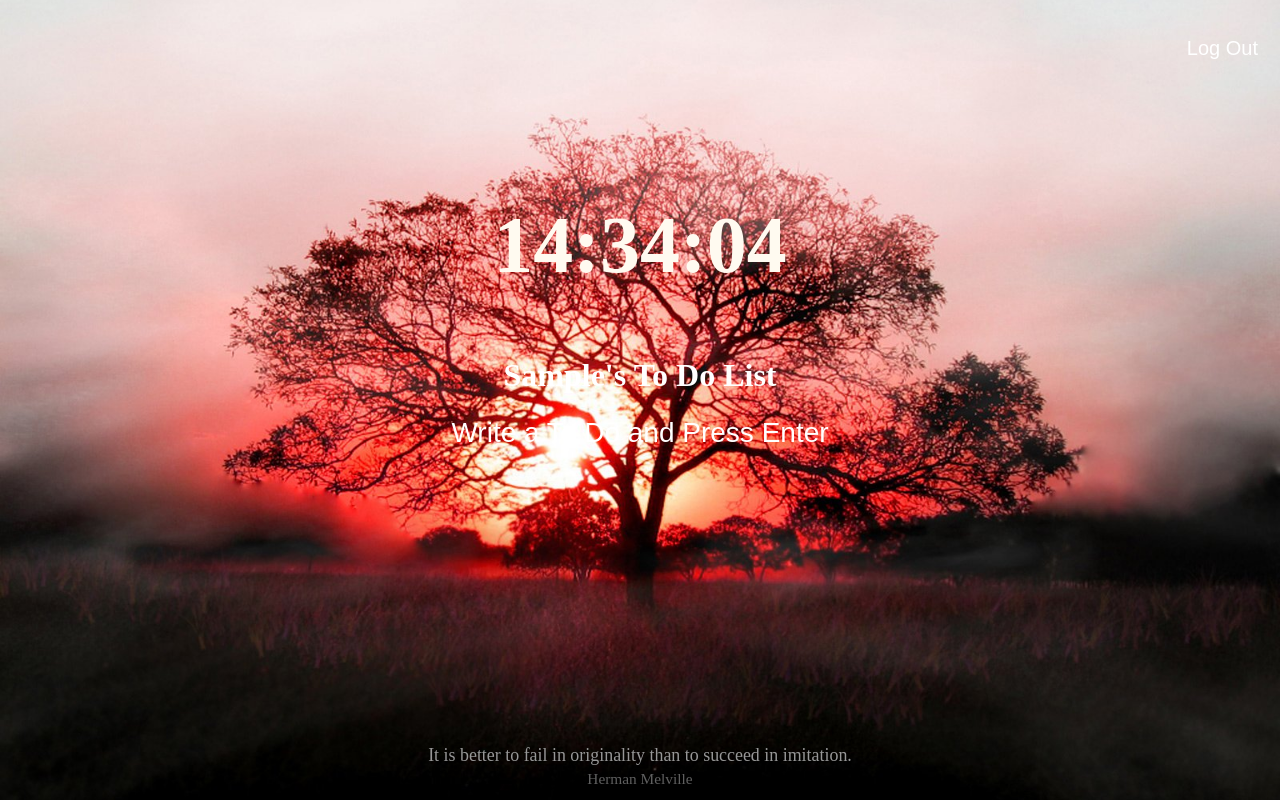
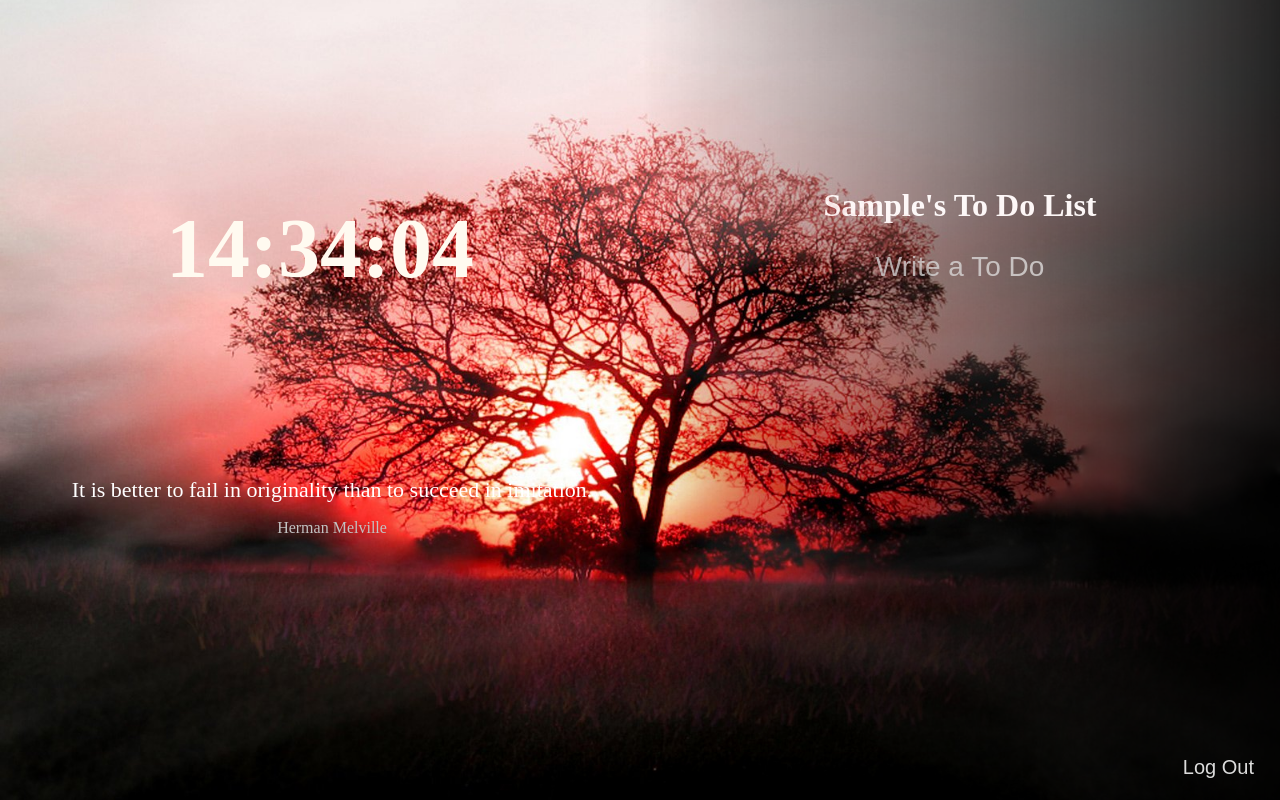
Before and after one commit to GangHub1970/Momentum, a plain HTML site: page index.html in a window 1280 px wide. Both pictures are taken after typing "Sample" into the empty fields and a click on the input "Log In". Drawn offline with Linux system fonts and the light colour scheme.

Commit message:
디자인 수정

```diff
--- a/css/style.css
+++ b/css/style.css
@@ -16,7 +16,7 @@ input {
 }
 
 ::placeholder {
-  color: white;
+  color: rgb(194, 194, 194);
 }
 
 button {
@@ -26,6 +26,7 @@ button {
 }
 
 .background {
+  display: flex;
   position: absolute;
   width: 100%;
   height: 100%;
@@ -37,9 +38,13 @@ button {
   display: none;
 }
 
+.main {
+  width: 100%;
+}
+
 #clock {
   margin-top: 200px;
-  font-size: 80px;
+  font-size: 84px;
   color: floralwhite;
 }
 
@@ -61,31 +66,40 @@ button {
   color: white;
 }
 
+.ToDoList {
+  width: 50%;
+  height: 100%;
+  padding-top: 160px;
+  text-align: center;
+  background: linear-gradient(to left, black, transparent);
+  opacity: 0.85;
+}
+
 .todo_list {
-  width: 400px;
+  width: 90%;
   text-align: center;
 }
 
 #todo-list {
   text-align: center;
   list-style: none;
-  width: 400px;
-  height: 108px;
+  width: 70%;
+  height: 40%;
   padding: 0;
-  margin: auto;
+  margin: 8px auto 0;
   overflow-y: auto;
 }
 
 #todo-list li {
-  margin: 6px;
+  margin: 12px;
   font-size: 24px;
   color: white;
 }
 
 #quote {
-  position: fixed;
   display: flex;
   flex-direction: column;
+  position: fixed;
   bottom: 12px;
   left: 50%;
   transform: translateX(-50%);
@@ -103,34 +117,27 @@ button {
 }
 
 .weather {
-  position: fixed;
-  top: 12px;
-  right: 16px;
+  position: absolute;
+  top: 16px;
+  right: 20px;
   font-size: 14px;
-  color: black;
+  color: floralwhite;
 }
 
 .logout {
-  position: fixed;
-  top: 36px;
-  right: 16px;
+  position: absolute;
+  right: 20px;
+  bottom: 20px;
   cursor: pointer;
   font-size: 20px;
 }
 
 .logout:hover {
-  color: black;
+  color: red;
 }
 
 @media screen and (max-width: 768px) {
-  .quotes,
-  .authors {
-    transition: all ease-in 0.1s;
-  }
-
-  .quotes:hover,
-  .authors:hover {
-    color: rgb(190, 190, 190);
-    transform: scale(1.8);
+  #clock {
+    font-size: 11vw;
   }
 }
--- a/index.html
+++ b/index.html
@@ -15,6 +15,7 @@
   </head>
   <body>
     <div class="background">
+      <div class="main">
         <h2 id="clock">00:00:00</h2>
         <form class="login-form hidden">
           <input
@@ -26,27 +27,30 @@
           />
           <input class="login" type="submit" value="Log In" />
         </form>
+        <div id="quote">
+          <span class="quotes"></span>
+          <span class="authors"></span>
+        </div>
+      </div>
+      <section class="ToDoList hidden">
+        <div class="weather hidden">
+          <span></span>
+          <span></span>
+        </div>
         <h1 id="greeting" class="hidden"></h1>
         <form id="todo-form">
           <input
             class="todo_list"
             type="text"
-          placeholder="Write a To Do and Press Enter"
+            placeholder="Write a To Do"
             required
           />
         </form>
         <ul id="todo-list"></ul>
-      <div id="quote">
-        <span class="quotes"></span>
-        <span class="authors"></span>
-      </div>
-      <div class="weather">
-        <span></span>
-        <span></span>
-      </div>
         <form class="logout_form hidden">
           <input class="logout" type="submit" value="Log Out" />
         </form>
+      </section>
     </div>
   </body>
 </html>
--- a/js/greetings.js
+++ b/js/greetings.js
@@ -3,6 +3,13 @@ const logoutForm = document.querySelector(".logout_form");
 const loginInput = document.querySelector(".login-form input");
 const greeting = document.querySelector("#greeting");
 const todo = document.querySelector(".todo_list");
+const todoList = document.querySelector(".ToDoList");
+const main = document.querySelector(".main");
+const Quotes = document.querySelector("#quote");
+const Quote = document.querySelector("#quote span:first-child");
+const Author = document.querySelector("#quote span:last-child");
+const weather = document.querySelector(".weather");
+const Clock = document.querySelector("#clock");
 
 const HIDDEN_CLASSNAME = "hidden";
 const USERNAME_KEY = "username";
@@ -10,12 +17,34 @@ const USERNAME_KEY = "username";
 function onLoginSubmit(event) {
   event.preventDefault();
   loginForm.classList.add(HIDDEN_CLASSNAME);
-  paintLogout();
   const username = loginInput.value;
   localStorage.setItem(USERNAME_KEY, username);
   paintGreetings(username);
+  settings();
+}
+
+function settings() {
+  paintLogout();
+  paintWeather();
+  todoList.classList.remove(HIDDEN_CLASSNAME);
+  mainWidth();
+  quoteStyle();
   todo.value = "";
   todo.focus();
+}
+
+function mainWidth() {
+  main.style.width = "50%";
+}
+
+function quoteStyle() {
+  Quotes.style.position = "relative";
+  Quotes.style.margin = "30% 12px 0";
+  Quote.style.fontSize = "22px";
+  Quote.style.marginBottom = "16px";
+  Quote.style.color = "white";
+  Author.style.fontSize = "16px";
+  Author.style.color = "rgb(194, 194, 194)";
 }
 
 function onLogoutSubmit() {
@@ -32,6 +61,10 @@ function paintLogout() {
   logoutForm.classList.remove(HIDDEN_CLASSNAME);
 }
 
+function paintWeather() {
+  weather.classList.remove(HIDDEN_CLASSNAME);
+}
+
 const savedUsername = localStorage.getItem(USERNAME_KEY);
 
 if (savedUsername === null) {
@@ -39,7 +72,7 @@ if (savedUsername === null) {
   loginForm.addEventListener("submit", onLoginSubmit);
 } else {
   paintGreetings(savedUsername);
-  paintLogout();
+  settings();
 }
 
 logoutForm.addEventListener("submit", onLogoutSubmit);
```
Lines whose indentation alone changed are shown as unchanged.
